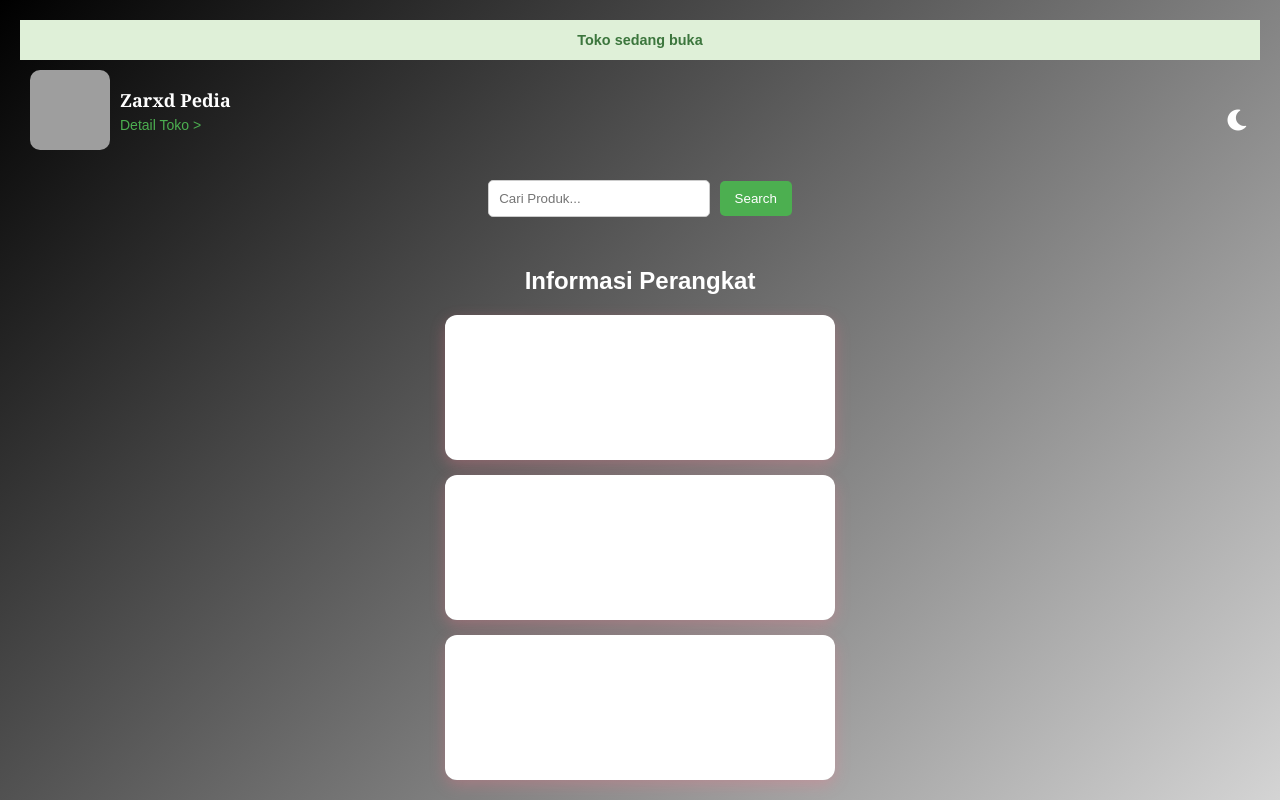
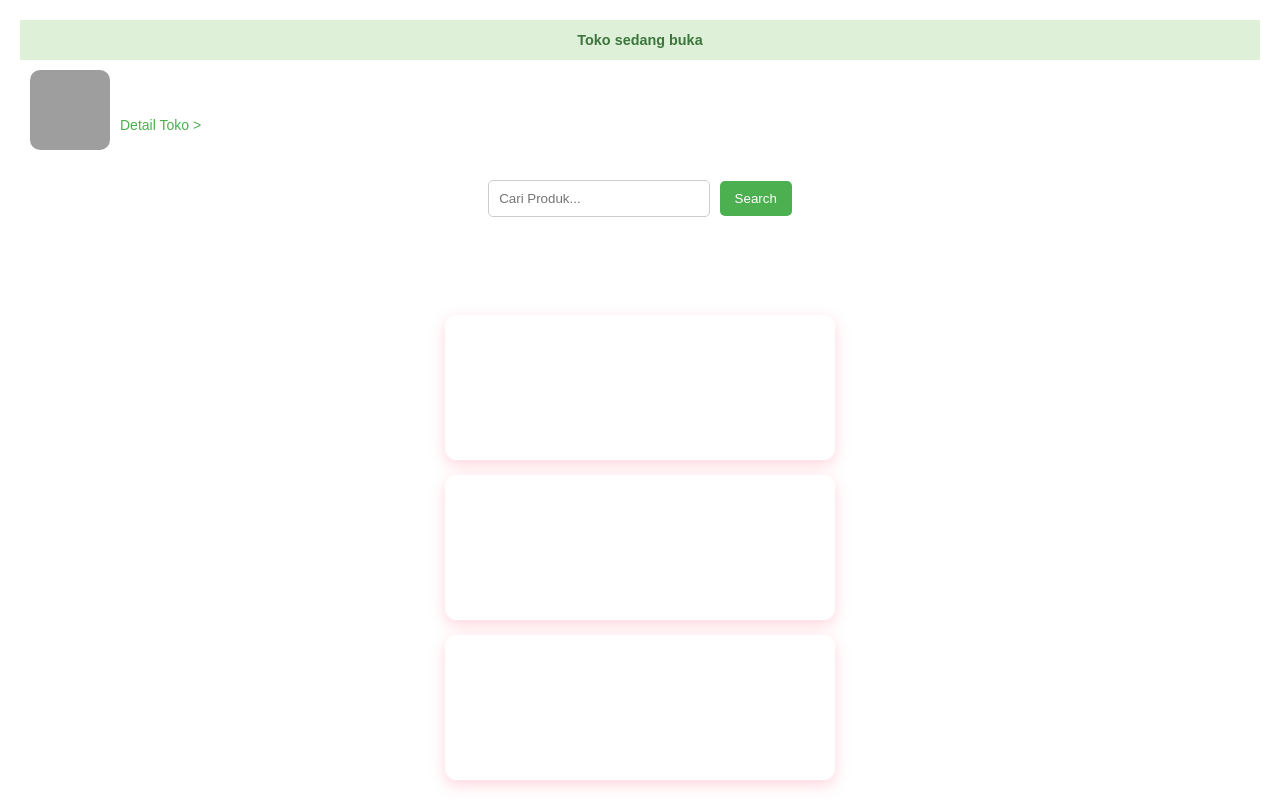
Before and after one commit to zarxdmods/anjaytol, a plain HTML site: page src/views/index.html in a window 1280 px wide. Shown: the top 800 px of the page. Drawn offline with Linux system fonts and the light colour scheme; no server answers; grey boxes are pictures that could not be loaded.

Commit message:
Update styles.css

```diff
--- a/src/public/css/styles.css
+++ b/src/public/css/styles.css
@@ -527,7 +527,7 @@ body {
 /* General Styles */
 body {
     font-family: 'Poppins', sans-serif;
-    background: linear-gradient(135deg, #000000, #ffff);
+    background: linear-gradient(135deg);
     color: #fff;
     margin: 0;
     padding: 20px;
```
